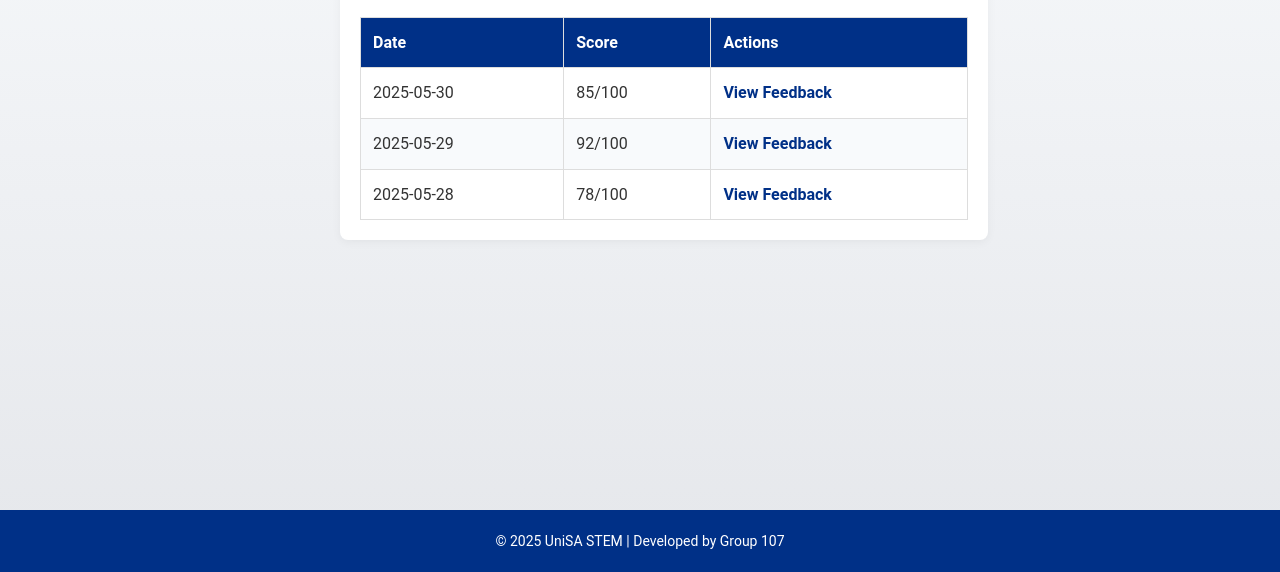
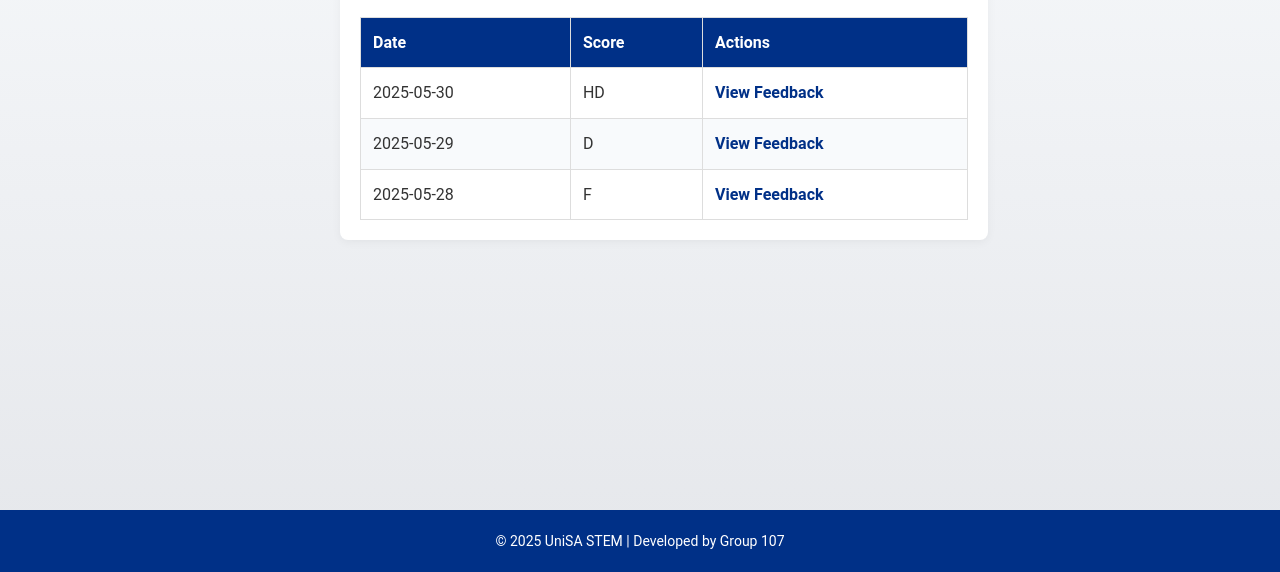
Before and after one commit to zwfonline/group107, a plain HTML site: page history.html in a window 1280 px wide. Shown: the part 228-800 px from the top of the page. Drawn offline with Linux system fonts and the light colour scheme.

Commit message:
Add files via upload

```diff
--- a/history.html
+++ b/history.html
@@ -205,17 +205,17 @@ footer p {
                     <tbody id="submission-list">
                         <tr>
                             <td>2025-05-30</td>
-                            <td>85/100</td>
+                            <td>HD</td>
                             <td><a href="#" onclick="viewFeedback(1)">View Feedback</a></td>
                         </tr>
                         <tr>
                             <td>2025-05-29</td>
-                            <td>92/100</td>
+                            <td>D</td>
                             <td><a href="#" onclick="viewFeedback(2)">View Feedback</a></td>
                         </tr>
                         <tr>
                             <td>2025-05-28</td>
-                            <td>78/100</td>
+                            <td>F</td>
                             <td><a href="#" onclick="viewFeedback(3)">View Feedback</a></td>
                         </tr>
                     </tbody>
--- a/script.js
+++ b/script.js
@@ -261,7 +261,7 @@ async function submitDiagram() {
                     <div class="score-circle" style="width: 90px; height: 90px; border-radius: 50%; background: conic-gradient(#003087 ${percentage}%, #ddd 0); display: flex; align-items: center; justify-content: center; margin: 0 auto 20px;">
                         <span style="font-size: 24px; color: white;">${grade}</span>
                     </div>
-                    <h3>Grading Results for ${fileName}</h3>
+                    <h3>Grading Results </h3>
                     <details class="feedback-item">
                         <summary>Overall Grade and Feedback</summary>
                         <p><strong>Grade:</strong> ${grade}</p>
@@ -279,6 +279,7 @@ async function submitDiagram() {
                     </details>
                     <p style="color: green;">Submission graded successfully!</p>
                     <a href="history.html" class="cta-btn" style="display: inline-block; margin-top: 10px;">View History</a>
+                    <a class="cta-btn" style="display: inline-block; margin-top: 10px;cursor: pointer;">Download Result</a>
                 `;
                 results.innerHTML = feedbackHtml;
             }, 500);
```
